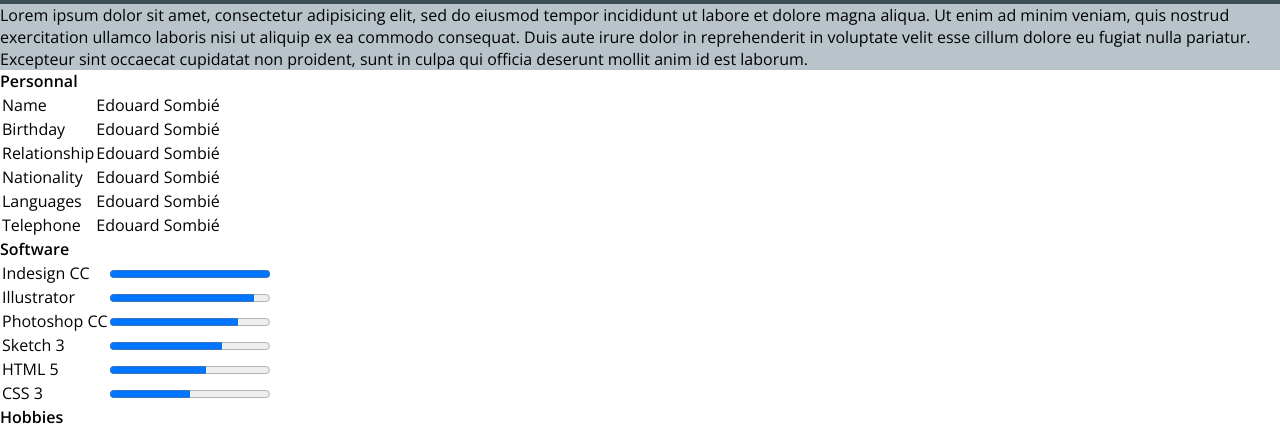
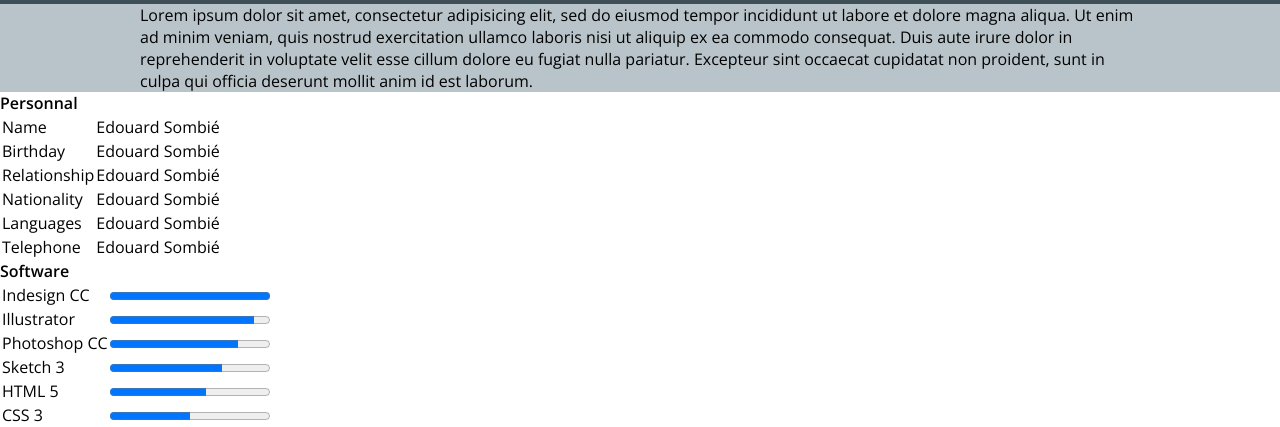
Before and after one commit to aittiritesoufian/ESGI-courses, a PHP site: page / in a window 1280 px wide. Shown: the part 389-816 px from the top of the page. Run offline with PHP 8.4, Linux system fonts and the light colour scheme.

Commit message:
update courses

```diff
--- a/Integration/td-files/css/style.css
+++ b/Integration/td-files/css/style.css
@@ -21,3 +21,8 @@ header > section:nth-child(2){
 main > section:first-child {
 	background-color: #b9c4ca;
 }
+
+.container{
+	width:1000px;
+	margin:0 auto;
+}
--- a/Integration/td-files/index.php
+++ b/Integration/td-files/index.php
@@ -9,13 +9,16 @@
 <body>
 	<header>
 		<section>
+			<div class="container">
 				<nav>
 					<ul>
 						<li><a href="#">Resume</a></li>
 					</ul>
 				</nav>
+			</div>
 		</section>
 		<section>
+			<div class="container">
 				<div class="name">
 					<h1>Edouard Sombié</h1>
 					<h2>Développeur Web</h2>
@@ -23,10 +26,12 @@
 				<figure class="photo">
 					<img src="#" alt="Texte alternatif" title="Titre de mon image">
 				</figure>
+			</div>
 		</section>
 	</header>
 	<main>
 		<section>
+			<div class="container">
 				<p>
 					Lorem ipsum dolor sit amet, consectetur adipisicing elit, sed do eiusmod
 					tempor incididunt ut labore et dolore magna aliqua. Ut enim ad minim veniam,
@@ -35,6 +40,7 @@
 					cillum dolore eu fugiat nulla pariatur. Excepteur sint occaecat cupidatat non
 					proident, sunt in culpa qui officia deserunt mollit anim id est laborum.
 				</p>
+			</div>
 		</section>
 		<section>
 			<section class="left">
```
Also changed, not shown: Integration/08_11_2017.md (+4 -0 lines). Lines whose indentation alone changed are shown as unchanged.
